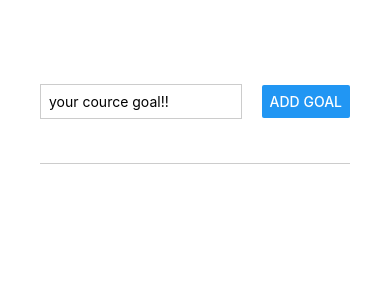
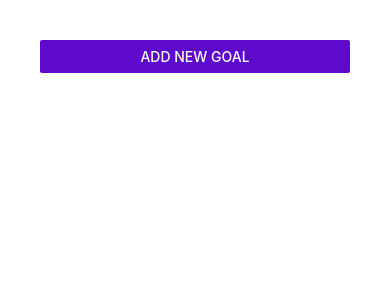
Before and after one commit to Pkphakiso/top, a React Native app: screen / in a window 390 px wide. Shown: the top 300 px of the page. Built offline with nearby package versions, Linux system fonts and the light colour scheme.

Commit message:
modal overlay

```diff
--- a/App.js
+++ b/App.js
@@ -1,43 +1,70 @@
-import { StatusBar } from 'expo-status-bar';
-import { useState } from 'react';
-import { Button, FlatList, ScrollView, StyleSheet, Text, TextInput, View } from 'react-native';
-import GoalItem from './components/GoalItem';
-import GoalInput from './components/Goalinput';
+import { StatusBar } from "expo-status-bar";
+import { useState } from "react";
+import {
+  Button,
+  FlatList,
+  ScrollView,
+  StyleSheet,
+  Text,
+  TextInput,
+  View,
+} from "react-native";
+import GoalItem from "./components/GoalItem";
+import GoalInput from "./components/Goalinput";
 
 export default function App() {
+  const [courseGoal, setCourseGoal] = useState([]);
 
+  const [modalIsVisible, setModalIsVisible] = useState(false);
 
-  const [ courseGoal, setCourseGoal ] = useState([]);
-
-
-
-  function AddGoalsHandler(enteredGoalText){
-    setCourseGoal( currentCourseGoal => [ ...currentCourseGoal, { text: enteredGoalText, id: Math.random().toString() }]);
+  function StartAddGoalHandler() {
+    setModalIsVisible(true);
+  }
+  function EndAddGoalHandler() {
+    setModalIsVisible(false);
   }
 
-  function deleteCourseGoal(id){
-    setCourseGoal(currentCourseGoal=>{
-      return currentCourseGoal.filter(goal => goal.id !== id);
+  function AddGoalsHandler(enteredGoalText) {
+    setCourseGoal((currentCourseGoal) => [
+      ...currentCourseGoal,
+      { text: enteredGoalText, id: Math.random().toString() },
+    ]);
+    setModalIsVisible(false);
+  }
+
+  function deleteCourseGoal(id) {
+    setCourseGoal((currentCourseGoal) => {
+      return currentCourseGoal.filter((goal) => goal.id !== id);
     });
-    console.log("deleted!");
   }
 
   return (
-    <View style={ styles.appContainer }>
-
-      <GoalInput onAddGoal={ AddGoalsHandler } />
-      <View style={ styles.goalsContainer }>
+    <View style={styles.appContainer}>
+      <Button
+        title="Add new goal"
+        color="#5e0acc"
+        onPress={StartAddGoalHandler}
+      />
+      <GoalInput
+        onAddGoal={AddGoalsHandler}
+        visible={modalIsVisible}
+        onCancel={EndAddGoalHandler}
+      />
+      <View style={styles.goalsContainer}>
         <FlatList
-        data={ courseGoal }
-        renderItem={ itemData => {
-          return  <GoalItem
-                    text={itemData.item.text}
-                    id={itemData.item.id}
-                    onDeleteItem={deleteCourseGoal}
-                  />
-          }
-        }
-        keyExtractor={( item ) => { return item.id }}
+          data={courseGoal}
+          renderItem={(itemData) => {
+            return (
+              <GoalItem
+                text={itemData.item.text}
+                id={itemData.item.id}
+                onDeleteItem={deleteCourseGoal}
+              />
+            );
+          }}
+          keyExtractor={(item) => {
+            return item.id;
+          }}
         />
       </View>
     </View>
@@ -45,13 +72,12 @@
 }
 
 const styles = StyleSheet.create({
-  appContainer:{
+  appContainer: {
     flex: 1,
     padding: 40,
   },
 
-  goalsContainer:{
+  goalsContainer: {
     flex: 5,
   },
-
 });
--- a/components/GoalItem.js
+++ b/components/GoalItem.js
@@ -2,11 +2,11 @@
 
 const  GoalItem = (props) => {
     return(
-        <Pressable onPress={props.onDeleteItem.bind(this,props.id)}>
-            <View style={ styles.goalItem }>
-                <Text style={ styles.goalItemText } >{ props.text }</Text>
-            </View>
-        </Pressable>
+        <View style={ styles.goalItem }>
+            <Pressable android_ripple={{color:"#dddddd"}} onPress={props.onDeleteItem.bind(this,props.id)}>
+                    <Text style={ styles.goalItemText } >{ props.text }</Text>
+            </Pressable>
+        </View>
     )
 }
 export default GoalItem;
@@ -16,10 +16,11 @@
         margin: 8,
         borderRadius: 5,
         backgroundColor: "#5e0acc",
-        padding: 8,
+
 
       },
       goalItemText:{
-        color:"#fff"
+        padding: 8,
+        color:"#fff",
       }
 });
--- a/components/Goalinput.js
+++ b/components/Goalinput.js
@@ -1,48 +1,80 @@
 import { useState } from "react";
-import { Button, StyleSheet, TextInput, View } from "react-native";
+import {
+  Button,
+  Image,
+  Modal,
+  StyleSheet,
+  TextInput,
+  View,
+} from "react-native";
 
 const GoalInput = (props) => {
+  const [enteredGoalText, setEnteredGoalText] = useState("");
 
-    const [ enteredGoalText, setEnteredGoalText ]  = useState("");
-
-    function TextInputHandler( enteredText ){
-        setEnteredGoalText( enteredText )
+  function TextInputHandler(enteredText) {
+    setEnteredGoalText(enteredText);
   }
 
-    function AddGoalsHandler(){
+  function AddGoalsHandler() {
     props.onAddGoal(enteredGoalText);
     setEnteredGoalText("");
   }
 
-    return(
-        <View style={ styles.inputContainer }>
-            <TextInput style={ styles.textInput }
-            placeholder='your cource goal!!'
-            onChangeText={ TextInputHandler }
-            value={enteredGoalText} />
-            <Button title='Add Goal' onPress={ AddGoalsHandler }/>
+  return (
+    <Modal visible={props.visible} animationType="slide">
+      <View style={styles.inputContainer}>
+        <Image
+          style={styles.image}
+          source={require("../assets/images/goal.png")}
+        />
+        <TextInput
+          style={styles.textInput}
+          placeholder="your cource goal!!"
+          onChangeText={TextInputHandler}
+          value={enteredGoalText}
+        />
+
+        <View style={styles.buttonContainer}>
+          <View style={styles.button}>
+            <Button title="Cancel" onPress={props.onCancel} />
           </View>
+          <View style={styles.button}>
+            <Button title="Add Goal" onPress={AddGoalsHandler} />
+          </View>
+        </View>
+      </View>
+    </Modal>
   );
-}
+};
 
 export default GoalInput;
 
-const styles= StyleSheet.create({
-    inputContainer:{
-        flex:1,
-        flexDirection: "row",
-        justifyContent: "space-between",
+const styles = StyleSheet.create({
+  inputContainer: {
+    flex: 1,
+    justifyContent: "center",
     alignItems: "center",
-        marginBottom: 24,
-        borderBottomWidth: 1,
-        borderBlockColor: "#cccccc"
+    padding: 16,
+    backgroundColor: "#311b6b",
   },
-      textInput:{
+  image: {
+    width: 100,
+    height: 100,
+    margin: 8,
+  },
+  textInput: {
     borderWidth: 1,
     borderColor: "#cccccc",
-        width: "65%",
+    width: "100%",
     marginRight: 8,
     padding: 8,
   },
-
+  buttonContainer: {
+    flexDirection: "row",
+    marginTop: 10,
+  },
+  button: {
+    width: "30%",
+    marginHorizontal: 8,
+  },
 });
```
Also changed, not shown: assets/images/goal.png (added). Lines whose indentation alone changed are shown as unchanged.
